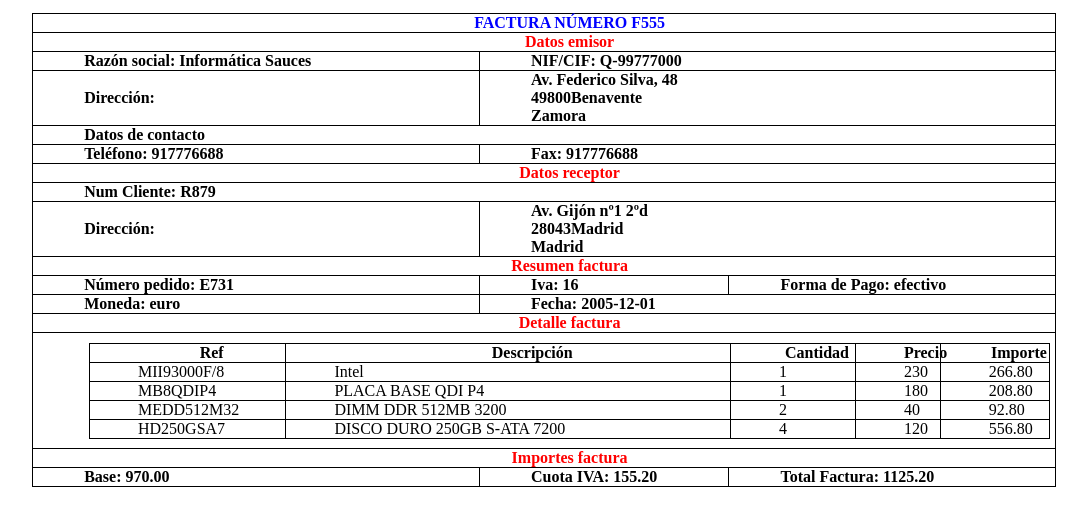
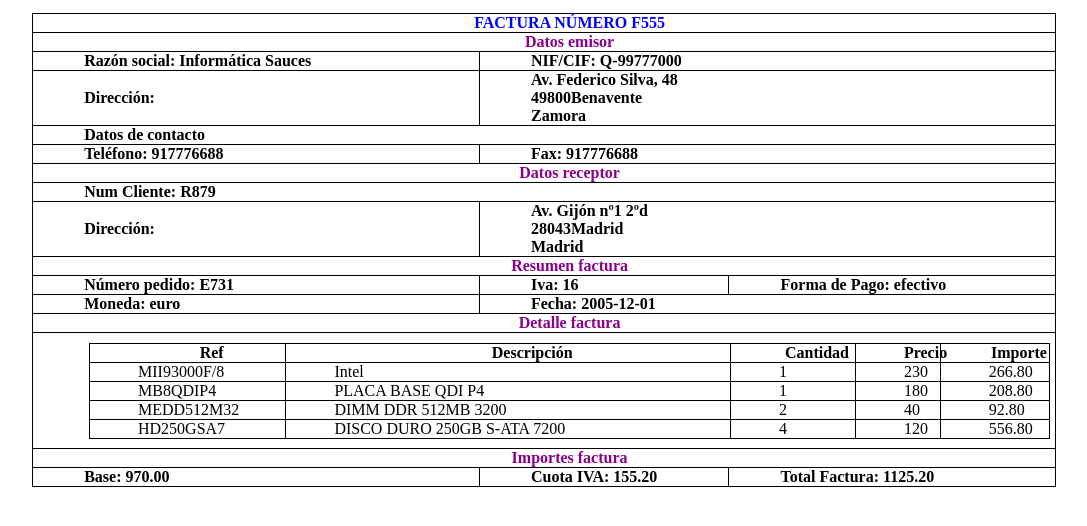
Before and after one commit to MBJ-hub/2021_LMSGI_MBJ, a plain HTML site: page ud06/05/05.html in a window 1280 px wide. Shown: the whole page, without its empty margins (96-1183 px from the left). Drawn offline with Linux system fonts and the light colour scheme.

Commit message:
Add files via upload

```diff
--- a/ud06/05/05.css
+++ b/ud06/05/05.css
@@ -35,7 +35,7 @@ thead{
     font-weight: bold;
 }
 .titulo{
-    color: red;
+    color: darkmagenta;
 }
 
 /*Resaltado*/
--- a/ud06/05/05.html
+++ b/ud06/05/05.html
@@ -1,11 +1,10 @@
-<!DOCTYPE html>
-<html>
+<!DOCTYPE html><html>
     <head>
         <META http-equiv="Content-Type" content="text/html; charset=UTF-8">
-        <title>05 XSLT Factura F55 Isabel Mtnez. Guerra</title>
+        <title>05 XSLT Factura F55 Mario Badallo Jimeénez</title>
         <link rel="stylesheet" href="05.css" type="text/css">
-        <link rel="icon" href="../../images/favicon.png" type="image/png">
-        <meta name="author" content="Sasha">
+        <link rel="icon" href="Icono.ico" type="image/png">
+        <meta name="author" content="Mario">
         <meta name="application-name" content="Factura numero F555">
         <meta name="description" content="Informaci&oacute;n sobre una factura">
         <meta name="keywords" content="factura, total, xslt, xml">
```
Also changed, not shown: ud06/05/Icono.ico (added), 1 other file.
